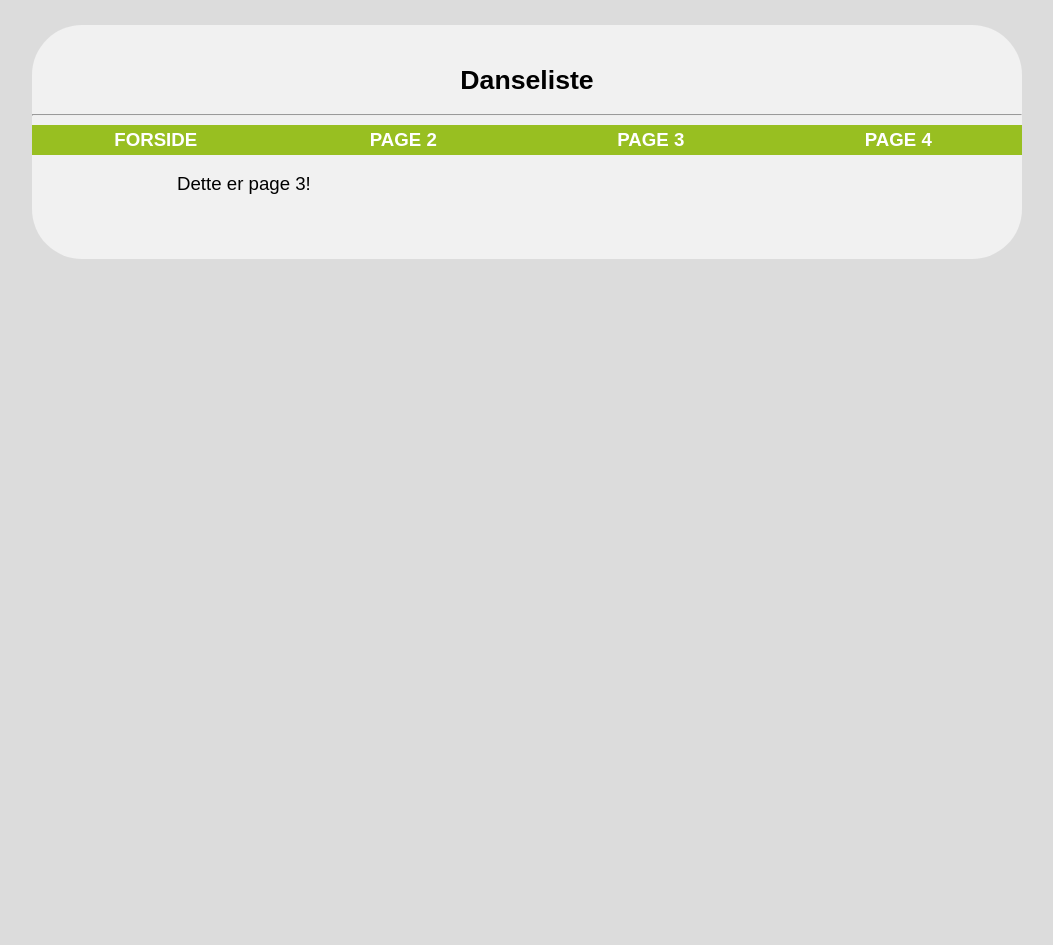
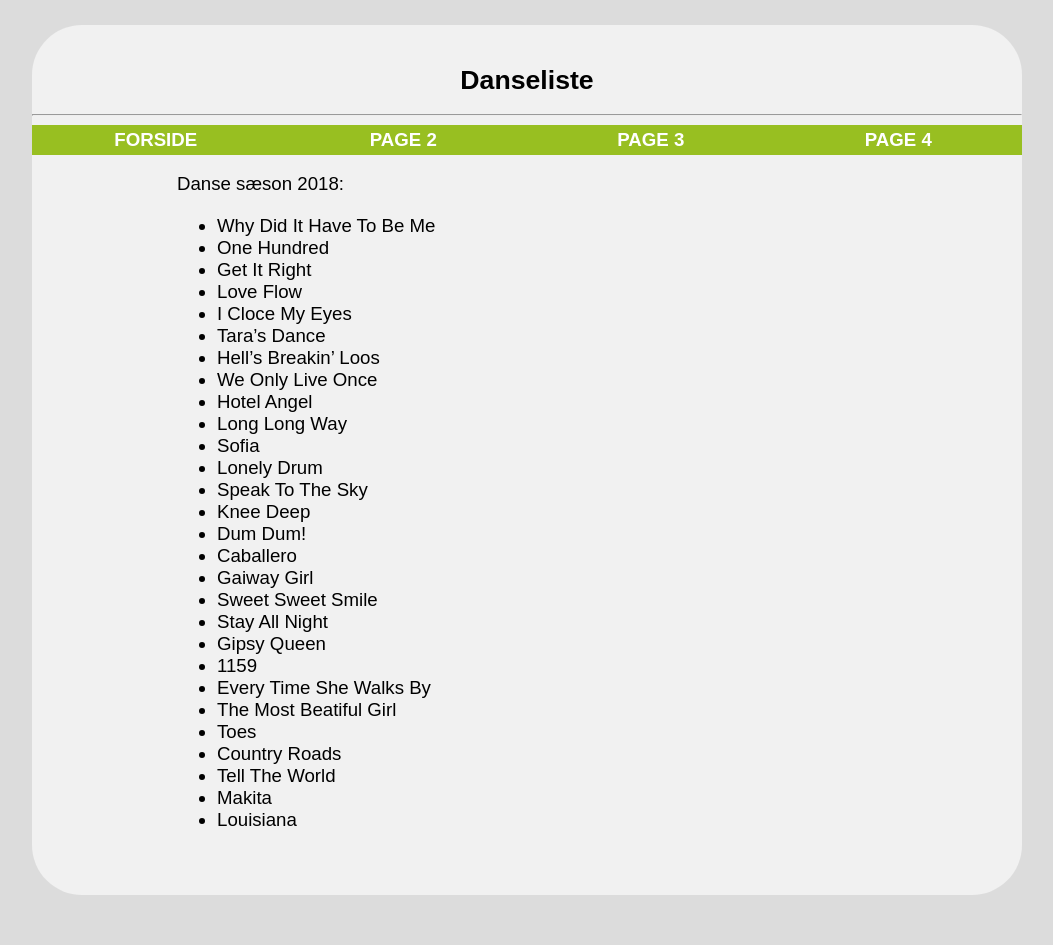
Before and after one commit to lonemathiasen/lonemathiasen.github.io, a Jekyll site: the page built from page3.md, in a window 1280 px wide. Shown: the whole page, without its empty margins (113-1166 px from the left). Built offline with Jekyll 4.4.1, drawn with Linux system fonts in a browser that asks for light colours; before the commit the page ends 900 px from its top, so only the background shows below that.

Commit message:
Danseliste efterår 2018

```diff
--- a/page3.md
+++ b/page3.md
@@ -3,4 +3,33 @@ layout: default
 title: Danseliste
 description: Awesome description here
 ---
-Dette er page 3!
+Danse sæson 2018:
+
+* Why Did It Have To Be Me
+* One Hundred
+* Get It Right
+* Love Flow
+* I Cloce My Eyes
+* Tara's Dance
+* Hell's Breakin' Loos
+* We Only Live Once
+* Hotel Angel
+* Long Long Way
+* Sofia
+* Lonely Drum
+* Speak To The Sky
+* Knee Deep
+* Dum Dum!
+* Caballero
+* Gaiway Girl
+* Sweet Sweet Smile
+* Stay All Night
+* Gipsy Queen
+* 1159
+* Every Time She Walks By
+* The Most Beatiful Girl
+* Toes
+* Country Roads
+* Tell The World
+* Makita
+* Louisiana
```
